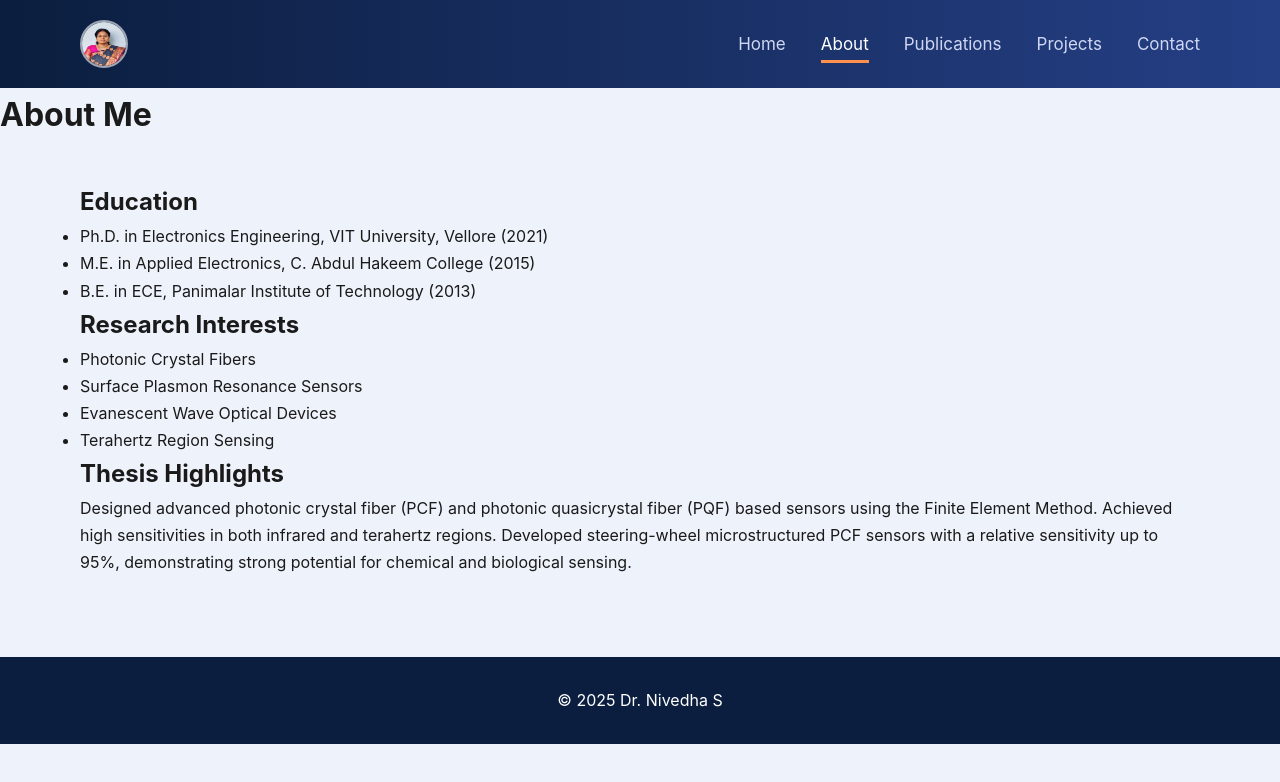
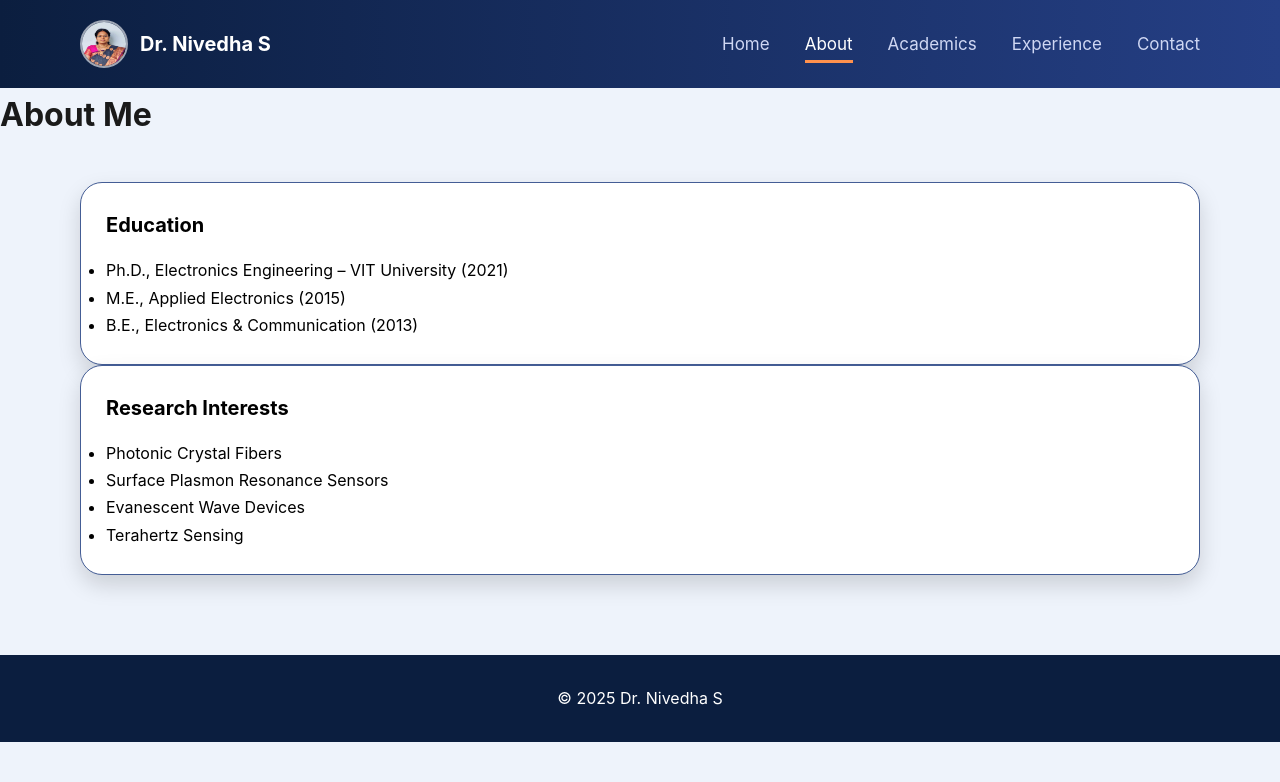
Before and after one commit to nivedha-ks/nivedha-portfolio, a plain HTML site: page about.html in a window 1280 px wide. Drawn offline with Linux system fonts and the light colour scheme; files that its build step writes are made by us from their sources.

Commit message:
Update about.html

```diff
--- a/about.html
+++ b/about.html
@@ -3,17 +3,20 @@
 <head>
     <meta charset="UTF-8">
     <title>About – Dr. Nivedha S</title>
-    <link rel="stylesheet" href="assets/style.css">
+    <link rel="stylesheet" href="style.css">
 </head>
 <body>
 
 <nav>
-    <img src="profile.jpg" alt="Logo">
+    <div class="logo-area">
+        <img src="profile.jpg">
+        <div class="name">Dr. Nivedha S</div>
+    </div>
     <ul>
         <li><a href="index.html">Home</a></li>
-        <li><a href="about.html" class="active">About</a></li>
-        <li><a href="publications.html">Publications</a></li>
-        <li><a href="projects.html">Projects</a></li>
+        <li><a class="active" href="about.html">About</a></li>
+        <li><a href="academics.html">Academics</a></li>
+        <li><a href="experience.html">Experience</a></li>
         <li><a href="contact.html">Contact</a></li>
     </ul>
 </nav>
@@ -24,33 +27,23 @@
 
 <div class="container">
 
-    <div class="section">
-        <h2>Education</h2>
+    <div class="card" style="background:#fff;color:#000;">
+        <h3>Education</h3>
         <ul>
-            <li>Ph.D. in Electronics Engineering, VIT University, Vellore (2021)</li>
-            <li>M.E. in Applied Electronics, C. Abdul Hakeem College (2015)</li>
-            <li>B.E. in ECE, Panimalar Institute of Technology (2013)</li>
+            <li>Ph.D., Electronics Engineering – VIT University (2021)</li>
+            <li>M.E., Applied Electronics (2015)</li>
+            <li>B.E., Electronics & Communication (2013)</li>
         </ul>
     </div>
 
-    <div class="section">
-        <h2>Research Interests</h2>
+    <div class="card" style="background:#fff;color:#000;">
+        <h3>Research Interests</h3>
         <ul>
             <li>Photonic Crystal Fibers</li>
             <li>Surface Plasmon Resonance Sensors</li>
-            <li>Evanescent Wave Optical Devices</li>
-            <li>Terahertz Region Sensing</li>
+            <li>Evanescent Wave Devices</li>
+            <li>Terahertz Sensing</li>
         </ul>
-    </div>
-
-    <div class="section">
-        <h2>Thesis Highlights</h2>
-        <p>
-            Designed advanced photonic crystal fiber (PCF) and photonic quasicrystal fiber (PQF) based
-            sensors using the Finite Element Method. Achieved high sensitivities in both infrared
-            and terahertz regions. Developed steering-wheel microstructured PCF sensors with a
-            relative sensitivity up to 95%, demonstrating strong potential for chemical and biological sensing.
-        </p>
     </div>
 
 </div>
```
